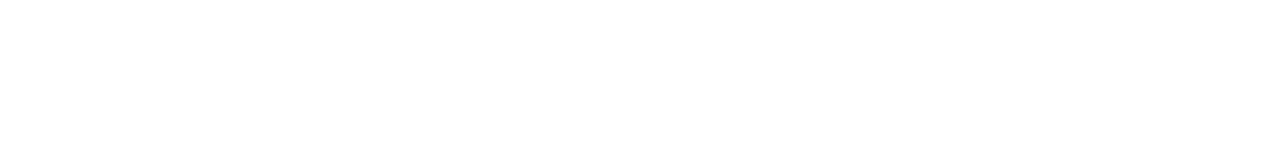
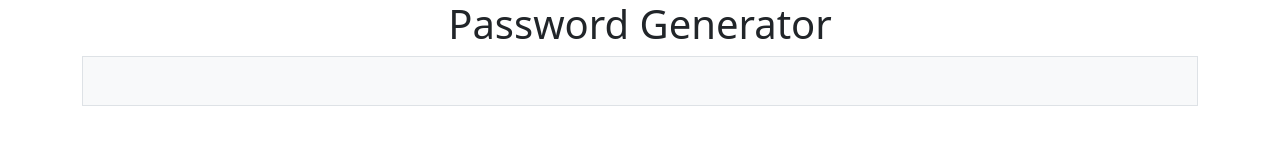
Before and after one commit to Maryum97/03-JavaScript_Password_Generator, a plain HTML site: page index.html in a window 1280 px wide. Drawn offline with nearby package versions, Linux system fonts and the light colour scheme.

Commit message:
created header and textbox using Bootstrap

```diff
--- a/index.html
+++ b/index.html
@@ -8,9 +8,21 @@
     <link href="https://cdn.jsdelivr.net/npm/bootstrap@5.0.0-beta1/dist/css/bootstrap.min.css" rel="stylesheet" integrity="sha384-giJF6kkoqNQ00vy+HMDP7azOuL0xtbfIcaT9wjKHr8RbDVddVHyTfAAsrekwKmP1" crossorigin="anonymous">
     <title>Password Generator</title>
 </head>
+
 <body>
 
+    <!-- Container -->
     <div class = "container-sm">
+
+       <header><h1 class="d-flex justify-content-center">Password Generator</h1></header>
+
+       <!-- Gutter -->
+       <div id="textbox" class="p-4 border bg-light">
+
+
+
+
+       </div>
 
     </div>
 
```
